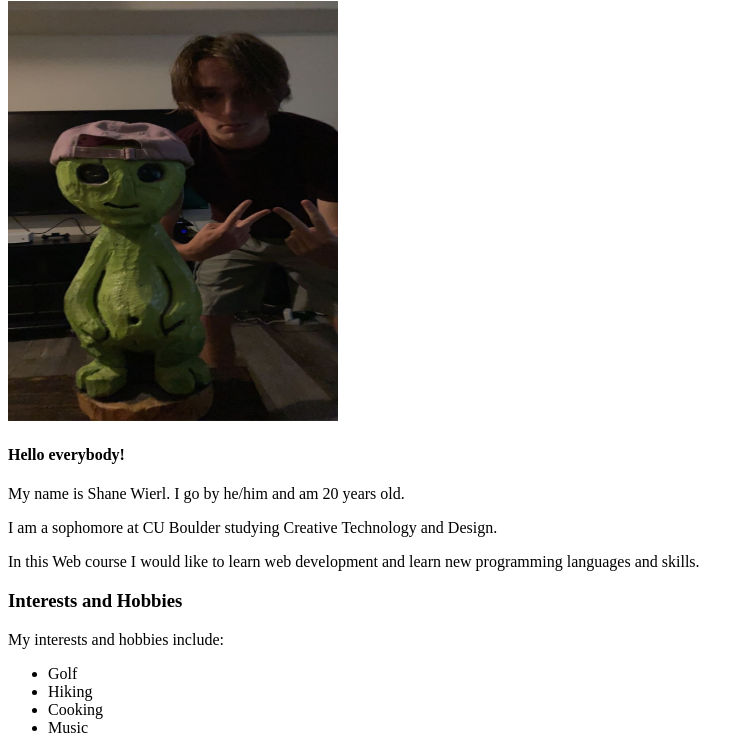
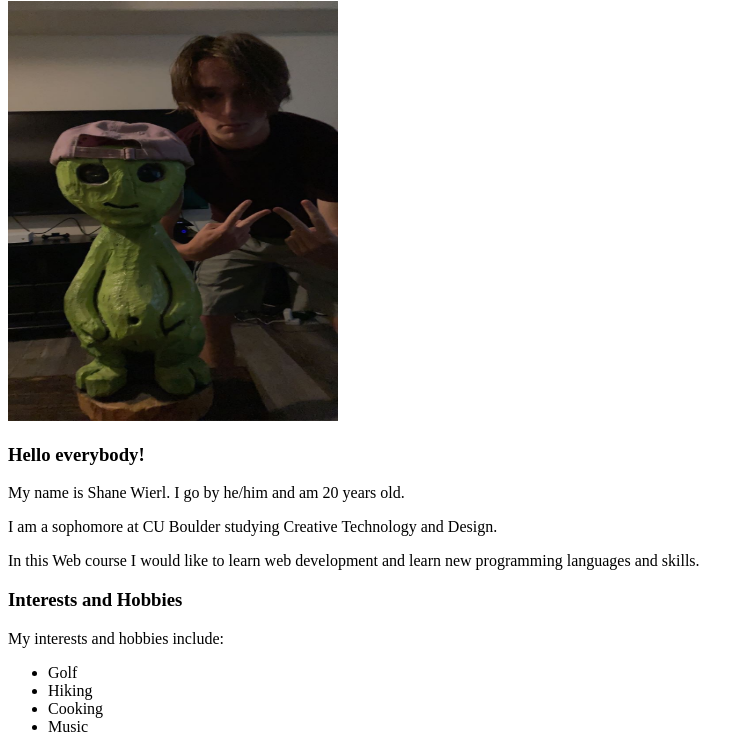
Before and after one commit to shwi6838/shwi6838.github.io, a plain HTML site: page wa/wa2.html in a window 1280 px wide. Shown: the part 79-814 px from the top of the page, without its empty margins (0-754 px from the left). Drawn offline with Linux system fonts and the light colour scheme.

Commit message:
Wa2 update

```diff
--- a/wa/wa2.html
+++ b/wa/wa2.html
@@ -7,7 +7,7 @@
     <body>
         <h1>About Me</h1>
         <img src="../img/Alien.jpg.JPG" width="330" height="420">
-        <h4>Hello everybody!</h4>
+        <h3>Hello everybody!</h3>
         <p>My name is Shane Wierl. I go by he/him and am 20 years old.</p>
         <p>I am a sophomore at CU Boulder studying Creative Technology and Design.</p>
         <p>In this Web course I would like to learn web development and learn new programming languages and skills.</p>
```
